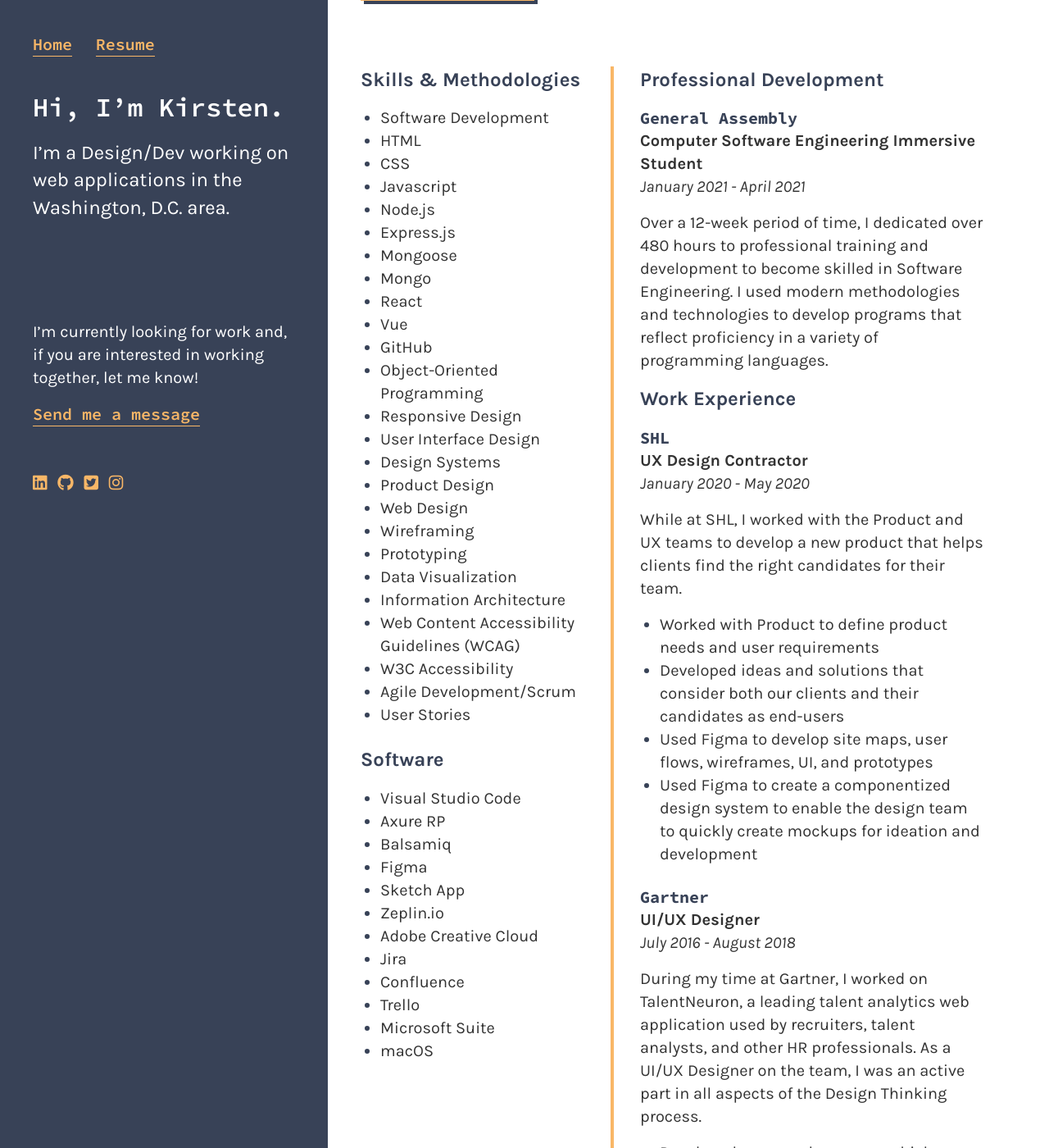
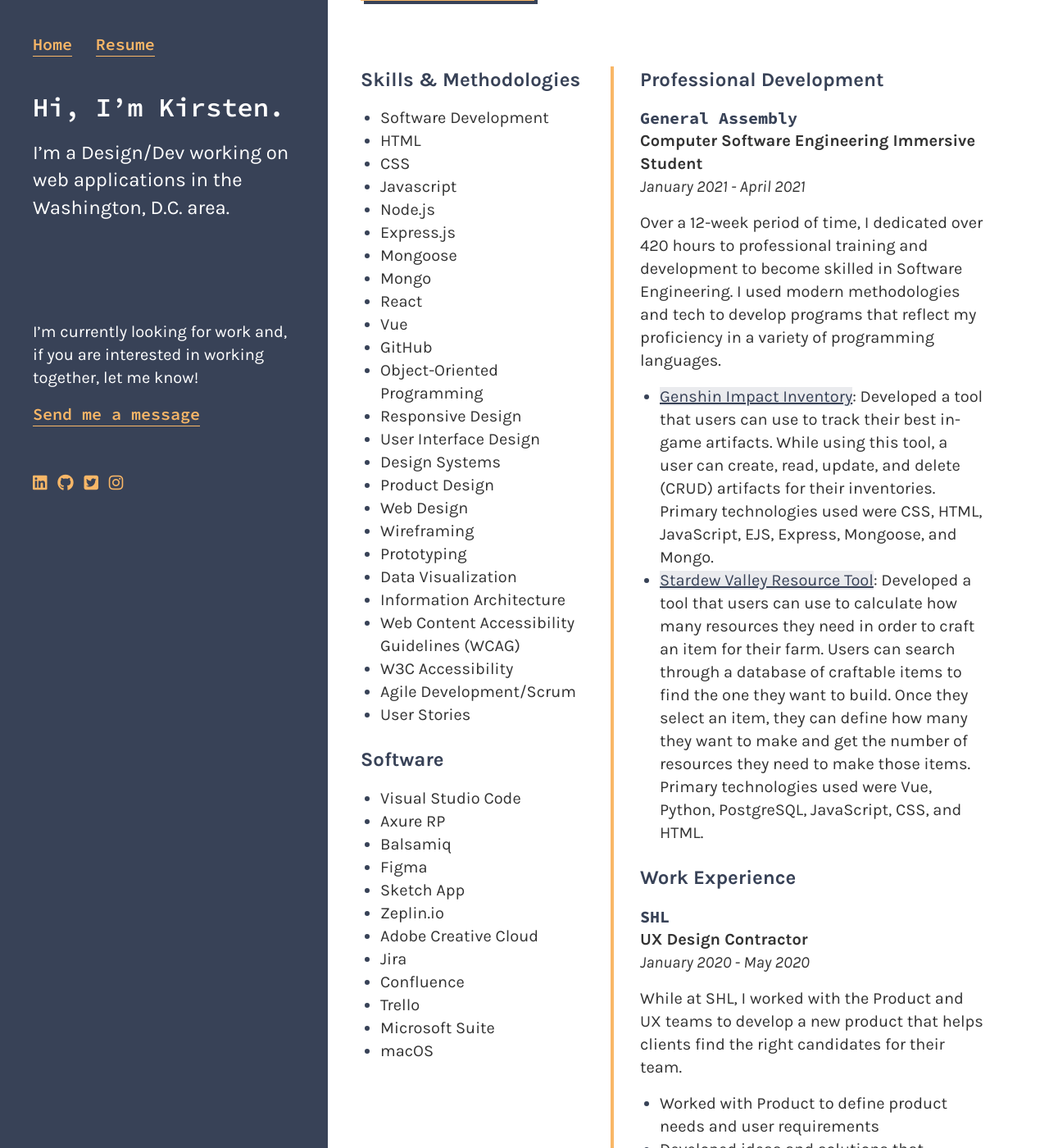
Before and after one commit to marcusrelacion/kirstengreen.com, a Jekyll site: the page built from resume.markdown, in a window 1280 px wide and 1400 px high, scrolled down 1024 px. Shown: the whole window at 82% size. Built offline with Jekyll 4.4.1, drawn with Linux system fonts in a browser that asks for light colours; nearby versions of some CDN libraries.

Commit message:
Updated Resume

```diff
--- a/resume.markdown
+++ b/resume.markdown
@@ -29,32 +29,42 @@
 - column: right
   text: "## Professional Development\n\n### General Assembly\n**Computer Software
     Engineering Immersive Student**\n<br/>*January 2021 - April 2021*\n\nOver a 12-week
-    period of time, I dedicated over 480 hours to professional training and development
-    to become skilled in Software Engineering. I used modern methodologies and technologies
-    to develop programs that reflect proficiency in a variety of programming languages.\n\n\n\n##
-    Work Experience\n\n### SHL\n**UX Design Contractor**\n<br/>*January 2020 - May
-    2020*\n\nWhile at SHL, I worked with the Product and UX teams to develop a new
-    product that helps clients find the right candidates for their team.\n\n- Worked
-    with Product to define product needs and user requirements\n- Developed ideas
-    and solutions that consider both our clients and their candidates as end-users\n-
-    Used Figma to develop site maps, user flows, wireframes, UI, and prototypes\n-
-    Used Figma to create a componentized design system to enable the design team to
-    quickly create mockups for ideation and development\n \n\n\n### Gartner\n**UI/UX
-    Designer**\n<br/>*July 2016 - August 2018*\n\nDuring my time at Gartner, I worked
-    on TalentNeuron, a leading talent analytics web application used by recruiters,
-    talent analysts, and other HR professionals. As a UI/UX Designer on the team,
-    I was an active part in all aspects of the Design Thinking process.\n\n- Developed
-    a research process, which allowed the UX and Product teams to run regular interview
-    and testing cycles with users\n- Analyzed user interviews to identify problems
-    users needed to solve in their work and what problems they encountered while using
-    TalentNeuron\n- Used research data to drive strategy based on the evolving needs
-    of our users\n- Developed and maintained personas by collecting data through interviewing
-    users and key stakeholders\n- Worked with the team to define problems and ideate
-    on solutions through Design Thinking workshops\n- Created interactive prototypes
-    and wireframes in Axure\n- Defined a design system by creating a style guide and
-    reusable components in Sketch\n- Created UI in Sketch, including design patterns
-    and data visualizations\n- Actively worked one-on-one with developers to meet
-    acceptance criteria defined by Product\n- Used [Zeplin.io](http://zeplin.io/) as
+    period of time, I dedicated over 420 hours to professional training and development
+    to become skilled in Software Engineering. I used modern methodologies and tech
+    to develop programs that reflect my proficiency in a variety of programming languages.
+    \n\n- [Genshin Impact Inventory](https://github.com/kirstengreen/genshin-impact-inventory):
+    Developed a tool that users can use to track their best in-game artifacts. While
+    using this tool, a user can create, read, update, and delete (CRUD) artifacts
+    for their inventories. Primary technologies used were CSS, HTML, JavaScript, EJS,
+    Express, Mongoose, and Mongo.\n- [Stardew Valley Resource Tool](https://github.com/kirstengreen/sdv-resource-calculator):
+    Developed a tool that users can use to calculate how many resources they need
+    in order to craft an item for their farm. Users can search through a database
+    of craftable items to find the one they want to build. Once they select an item,
+    they can define how many they want to make and get the number of resources they
+    need to make those items. Primary technologies used were Vue, Python, PostgreSQL,
+    JavaScript, CSS, and HTML. \n\n\n\n## Work Experience\n\n### SHL\n**UX Design
+    Contractor**\n<br/>*January 2020 - May 2020*\n\nWhile at SHL, I worked with the
+    Product and UX teams to develop a new product that helps clients find the right
+    candidates for their team.\n\n- Worked with Product to define product needs and
+    user requirements\n- Developed ideas and solutions that consider both our clients
+    and their candidates as end-users\n- Used Figma to develop site maps, user flows,
+    wireframes, UI, and prototypes\n- Used Figma to create a componentized design
+    system to enable the design team to quickly create mockups for ideation and development\n
+    \n\n\n### Gartner\n**UI/UX Designer**\n<br/>*July 2016 - August 2018*\n\nDuring
+    my time at Gartner, I worked on TalentNeuron, a leading talent analytics web application
+    used by recruiters, talent analysts, and other HR professionals. As a UI/UX Designer
+    on the team, I was an active part in all aspects of the Design Thinking process.\n\n-
+    Developed a research process, which allowed the UX and Product teams to run regular
+    interview and testing cycles with users\n- Analyzed user interviews to identify
+    problems users needed to solve in their work and what problems they encountered
+    while using TalentNeuron\n- Used research data to drive strategy based on the
+    evolving needs of our users\n- Developed and maintained personas by collecting
+    data through interviewing users and key stakeholders\n- Worked with the team to
+    define problems and ideate on solutions through Design Thinking workshops\n- Created
+    interactive prototypes and wireframes in Axure\n- Defined a design system by creating
+    a style guide and reusable components in Sketch\n- Created UI in Sketch, including
+    design patterns and data visualizations\n- Actively worked one-on-one with developers
+    to meet acceptance criteria defined by Product\n- Used [Zeplin.io](http://zeplin.io/) as
     a design reference and communication tool between the development and design teams\n-
     Participated in daily stand-up and scrum meetings\n- Worked in an Agile environment
     to ensure quick delivery and responsiveness to our users‘ needs\n\n\n\n### CEB,
```
